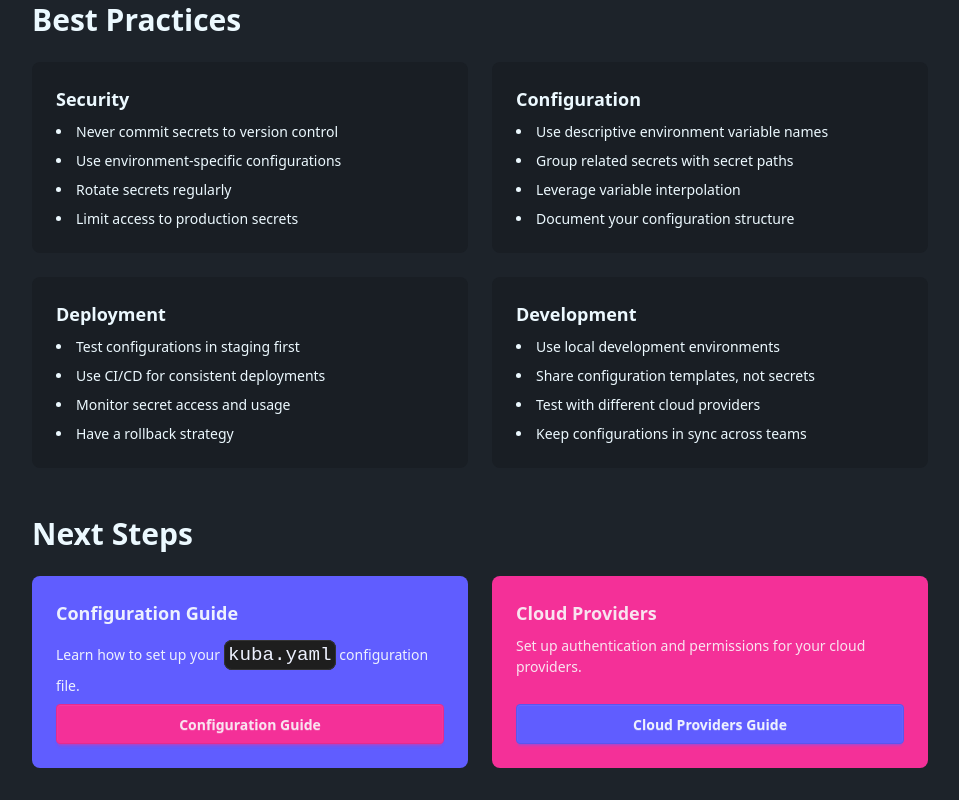
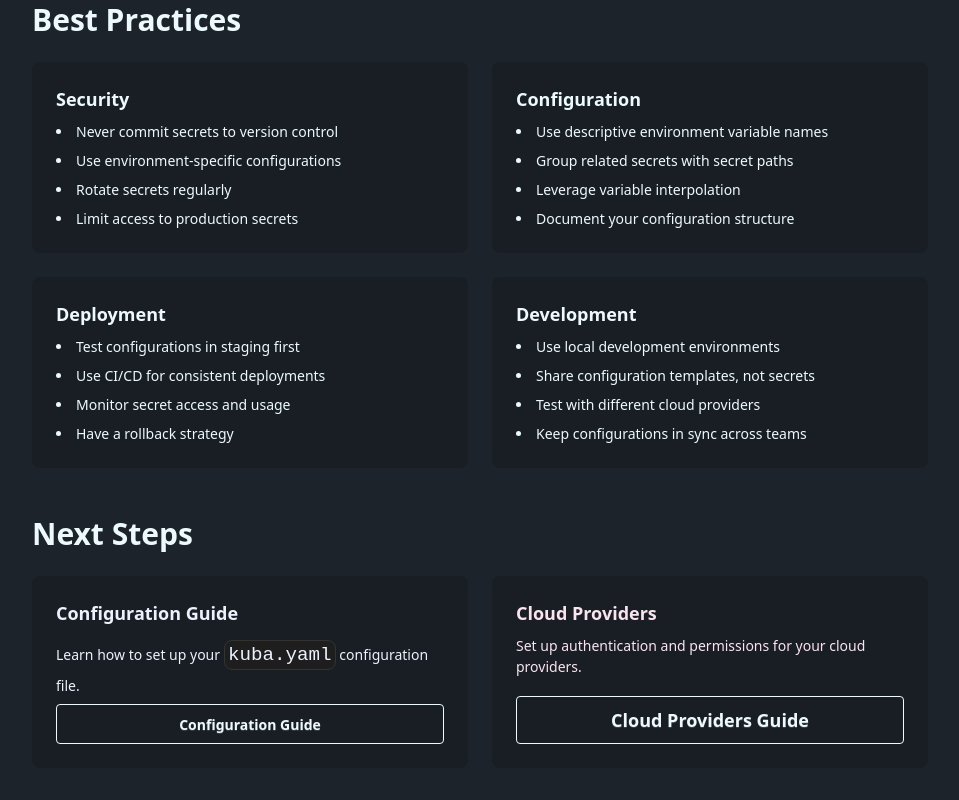
Before and after one commit to mistweaverco/kuba, a SvelteKit app in the folder web/: page /usage in a window 1280 px wide. Shown: the part 3178-3978 px from the top of the page, without its empty margins (160-1119 px from the left). Built offline with nearby package versions, Linux system fonts and the light colour scheme.

Commit message:
fix(web): fix colors

```diff
--- a/web/src/routes/configuration/+page.svelte
+++ b/web/src/routes/configuration/+page.svelte
@@ -455,19 +455,19 @@ production:
 				<h2 class="text-3xl font-bold mb-6">Next Steps</h2>
 
 				<div class="grid md:grid-cols-2 gap-6">
-					<div class="card bg-primary text-primary-content">
+					<div class="card bg-base-200 text-primary-content">
 						<div class="card-body">
 							<h3 class="card-title">Cloud Providers Setup</h3>
 							<p>Configure authentication and permissions for your cloud providers.</p>
-							<a href="/providers" class="btn btn-secondary">Cloud Providers Guide</a>
+							<a href="/providers" class="btn btn-outline bg-lg">Cloud Providers Guide</a>
 						</div>
 					</div>
 
-					<div class="card bg-secondary text-secondary-content">
+					<div class="card bg-base-200 text-primary-content">
 						<div class="card-body">
 							<h3 class="card-title">Usage Examples</h3>
 							<p>See practical examples of how to use your configuration.</p>
-							<a href="/examples" class="btn btn-primary">Examples Guide</a>
+							<a href="/examples" class="btn btn-outline bg-lg">Examples Guide</a>
 						</div>
 					</div>
 				</div>
--- a/web/src/routes/examples/+page.svelte
+++ b/web/src/routes/examples/+page.svelte
@@ -663,19 +663,19 @@ development:
 				<h2 class="text-3xl font-bold mb-6">Next Steps</h2>
 
 				<div class="grid md:grid-cols-2 gap-6">
-					<div class="card bg-primary text-primary-content">
+					<div class="card bg-base-200 text-primary-content">
 						<div class="card-body">
 							<h3 class="card-title">Configuration Guide</h3>
 							<p>Learn more about advanced configuration options and best practices.</p>
-							<a href="/configuration" class="btn btn-secondary">Configuration Guide</a>
+							<a href="/configuration" class="btn btn-outline bg-lg">Configuration Guide</a>
 						</div>
 					</div>
 
-					<div class="card bg-secondary text-secondary-content">
+					<div class="card bg-base-200 text-primary-content">
 						<div class="card-body">
 							<h3 class="card-title">Cloud Providers</h3>
 							<p>Set up authentication and permissions for your cloud providers.</p>
-							<a href="/providers" class="btn btn-primary">Cloud Providers Guide</a>
+							<a href="/providers" class="btn btn-outline bg-lg">Cloud Providers Guide</a>
 						</div>
 					</div>
 				</div>
--- a/web/src/routes/installation/+page.svelte
+++ b/web/src/routes/installation/+page.svelte
@@ -197,21 +197,21 @@
 			<h2 class="text-2xl font-bold mb-6">Next Steps</h2>
 
 			<div class="grid md:grid-cols-2 gap-6">
-				<div class="card bg-primary text-primary-content">
+				<div class="card bg-base-200 text-primary-content">
 					<div class="card-body">
 						<h3 class="card-title">Configure Kuba</h3>
 						<p>Set up your configuration file to start using Kuba with your cloud providers.</p>
-						<a href="/configuration" class="btn btn-secondary">Configuration Guide</a>
+						<a href="/configuration" class="btn btn-outline bg-lg">Configuration Guide</a>
 					</div>
 				</div>
 
-				<div class="card bg-secondary text-secondary-content">
+				<div class="card bg-base-200 text-primary-content">
 					<div class="card-body">
 						<h3 class="card-title">Learn Usage</h3>
 						<p>
 							Discover how to use Kuba to run your applications with secure environment variables.
 						</p>
-						<a href="/usage" class="btn btn-primary">Usage Guide</a>
+						<a href="/usage" class="btn btn-outline bg-lg">Usage Guide</a>
 					</div>
 				</div>
 			</div>
--- a/web/src/routes/providers/+page.svelte
+++ b/web/src/routes/providers/+page.svelte
@@ -537,19 +537,19 @@ export OPENBAO_NAMESPACE="your-namespace"     # Optional: Namespace (if using en
 				<h2 class="text-3xl font-bold mb-6">Next Steps</h2>
 
 				<div class="grid md:grid-cols-2 gap-6">
-					<div class="card bg-primary text-primary-content">
+					<div class="card bg-base-200 text-primary-content">
 						<div class="card-body">
 							<h3 class="card-title">Configuration Guide</h3>
 							<p>Learn how to set up your <code>kuba.yaml</code> configuration file.</p>
-							<a href="/configuration" class="btn btn-secondary">Configuration Guide</a>
+							<a href="/configuration" class="btn btn-outline bg-lg">Configuration Guide</a>
 						</div>
 					</div>
 
-					<div class="card bg-secondary text-secondary-content">
+					<div class="card bg-base-200 text-primary-content">
 						<div class="card-body">
 							<h3 class="card-title">Usage Examples</h3>
 							<p>See practical examples of how to use your configured providers.</p>
-							<a href="/examples" class="btn btn-primary">Examples Guide</a>
+							<a href="/examples" class="btn btn-outline bg-lg">Examples Guide</a>
 						</div>
 					</div>
 				</div>
--- a/web/src/routes/usage/+page.svelte
+++ b/web/src/routes/usage/+page.svelte
@@ -333,19 +333,19 @@ kuba run -- docker build --build-arg DATABASE_URL --build-arg API_KEY .</code
 				<h2 class="text-3xl font-bold mb-6">Next Steps</h2>
 
 				<div class="grid md:grid-cols-2 gap-6">
-					<div class="card bg-primary text-primary-content">
+					<div class="card bg-base-200 text-primary-content">
 						<div class="card-body">
 							<h3 class="card-title">Configuration Guide</h3>
 							<p>Learn how to set up your <code>kuba.yaml</code> configuration file.</p>
-							<a href="/configuration" class="btn btn-secondary">Configuration Guide</a>
+							<a href="/configuration" class="btn btn-outline bg-lg">Configuration Guide</a>
 						</div>
 					</div>
 
-					<div class="card bg-secondary text-secondary-content">
+					<div class="card bg-base-200 text-secondary-content">
 						<div class="card-body">
 							<h3 class="card-title">Cloud Providers</h3>
 							<p>Set up authentication and permissions for your cloud providers.</p>
-							<a href="/providers" class="btn btn-primary">Cloud Providers Guide</a>
+							<a href="/providers" class="btn btn-outline btn-lg">Cloud Providers Guide</a>
 						</div>
 					</div>
 				</div>
```
